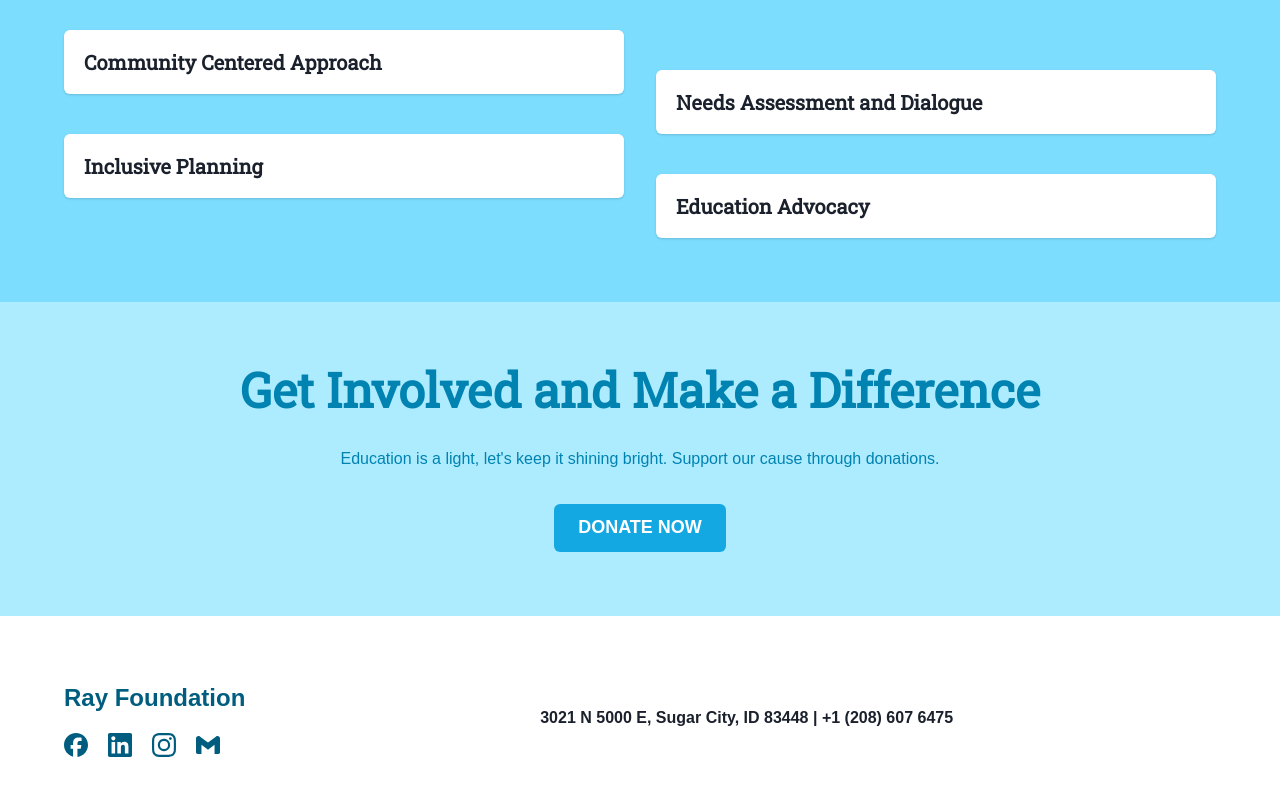
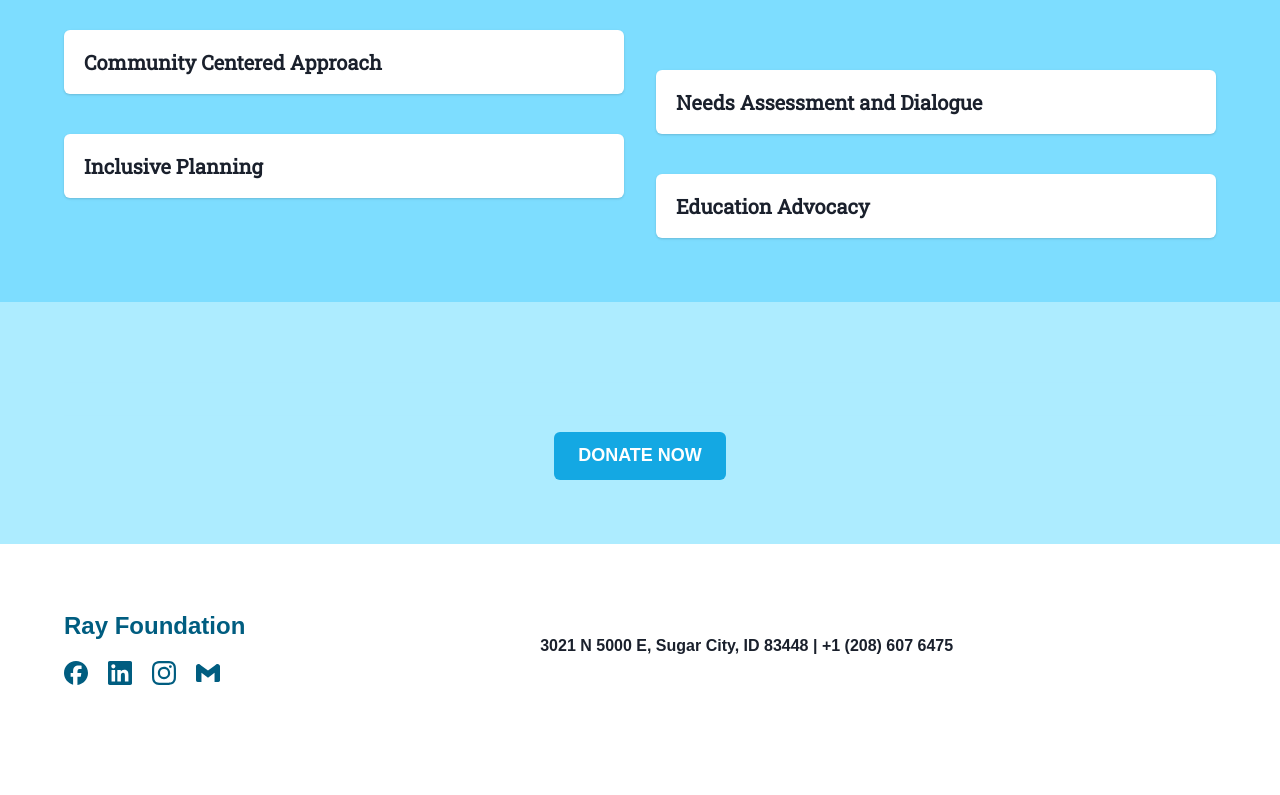
Before and after one commit to spencer-rafada/RayFoundation, a Next.js app: page / in a window 1280 px wide. Shown: the part 1219-2014 px from the top of the page. After the commit the page ends 1968 px from the top, so only its background shows below. Built offline with nearby package versions, Linux system fonts and the light colour scheme; a web font is replaced by a local one.

Commit message:
refactored CTASection to have customizable heading and subheading

```diff
--- a/src/app/(home)/CTASection.tsx
+++ b/src/app/(home)/CTASection.tsx
@@ -2,7 +2,13 @@ import { Divider, Flex, Heading, Text } from '@chakra-ui/react'
 import React from 'react'
 import CTAButton from '../components/CTAButton'
 
-export default function CTASection() {
+export default function CTASection({
+  heading,
+  subheading,
+}: {
+  heading: string
+  subheading?: string
+}) {
   return (
     <>
       <Flex
@@ -16,16 +22,24 @@ export default function CTASection() {
           size={{ base: 'xl', lg: '2xl' }}
           textAlign={'center'}
           color='brand.600'
+          data-testid='cta-section-heading'
         >
-          Get Involved and Make a Difference
+          {heading}
         </Heading>
         <Divider borderColor='brand.100' />
-        <Text textAlign={'center'} color='brand.600'>
-          Education is a light, let&apos;s keep it shining bright. Support our
-          cause through donations.
+        <Text
+          textAlign={'center'}
+          color='brand.600'
+          data-testid='cta-section-subheading'
+        >
+          {subheading}
         </Text>
         <Divider borderColor='brand.100' />
-        <Flex justify={'center'} align={'center'}>
+        <Flex
+          justify={'center'}
+          align={'center'}
+          data-testid='cta-section-button'
+        >
           <CTAButton
             type='cta_donate'
             variant='solid'
```
Also changed, not shown: 1 other file (tests, documents, lock files or other folders).
